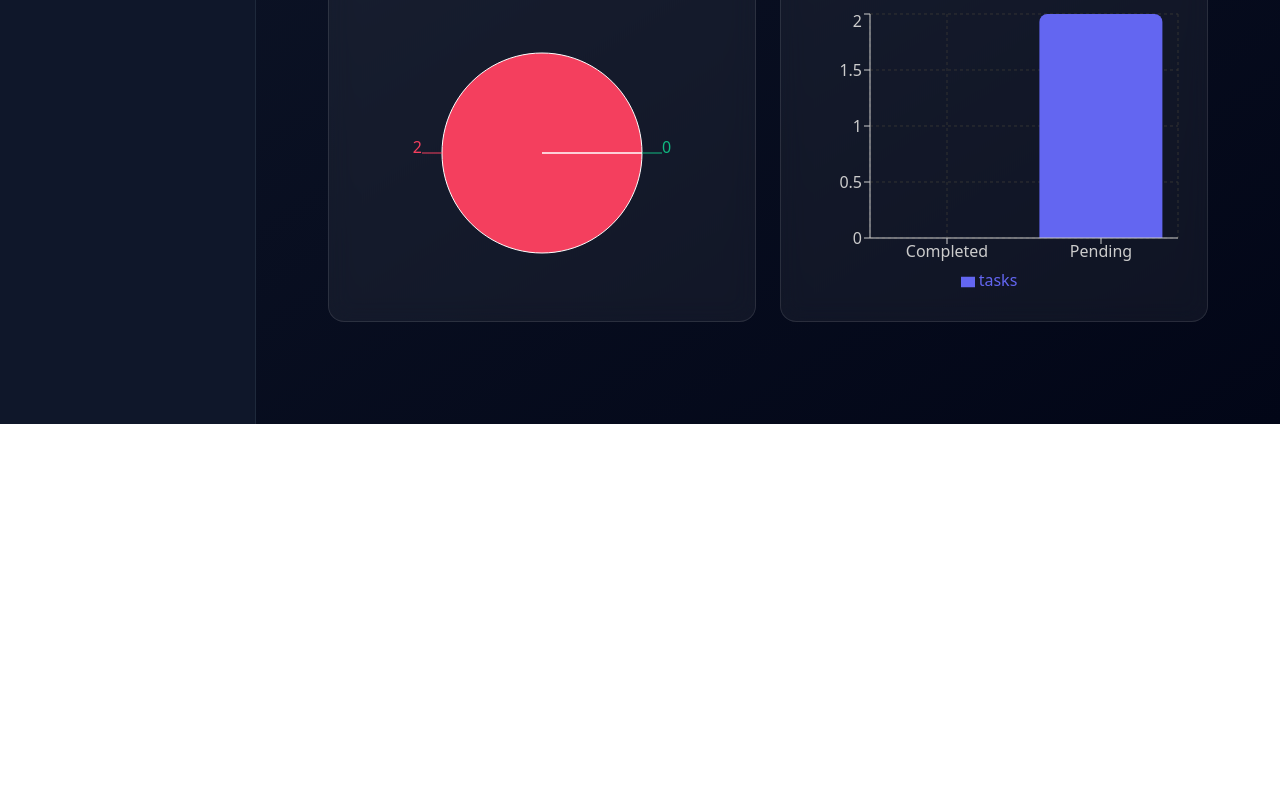
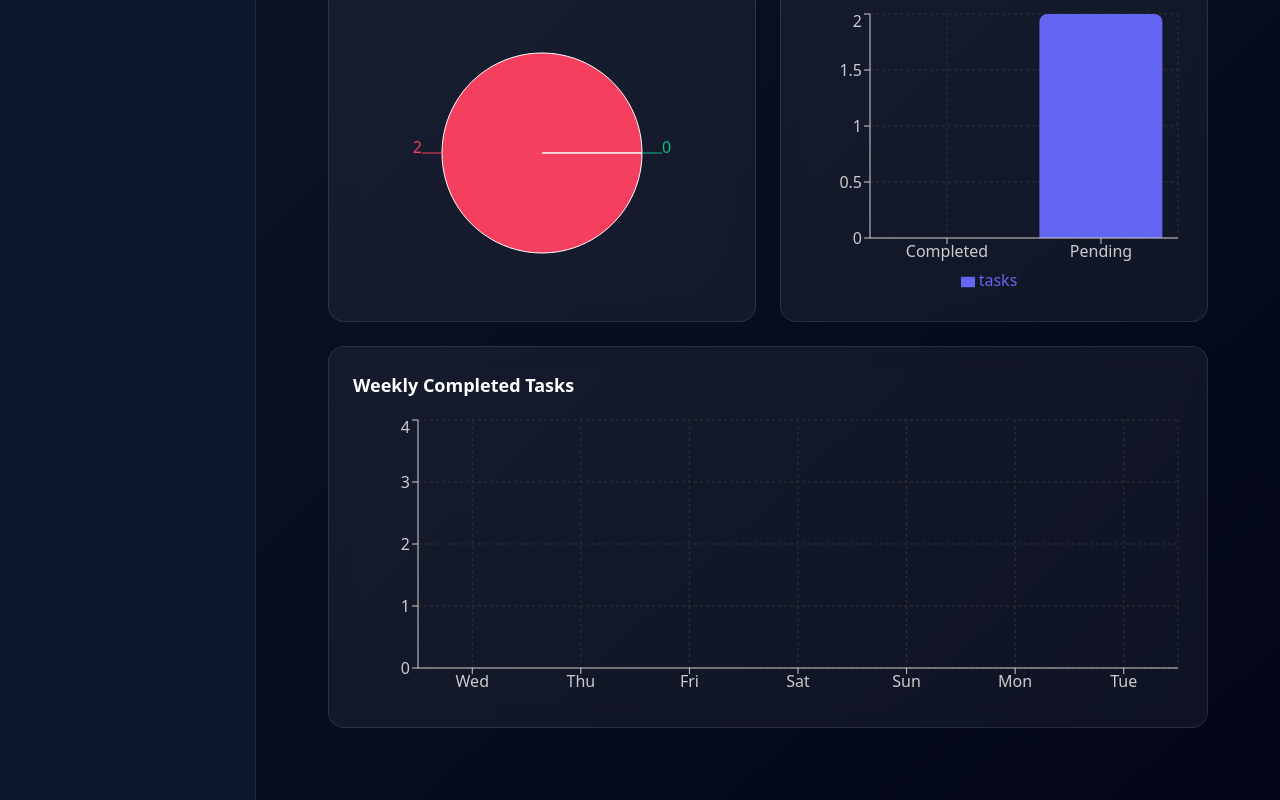
Before and after one commit to Ayush1652002/TaskFlow, a React (Vite) app: page /analytics in a window 1280 px wide. Shown: the part 376-1176 px from the top of the page. Before the commit the page ends 800 px from the top, so only its background shows below. Built offline with nearby package versions, Linux system fonts and the light colour scheme.

Commit message:
Stage 6 - Weekly productivity analytics and advanced metrics

```diff
--- a/src/Pages/Analytics.jsx
+++ b/src/Pages/Analytics.jsx
@@ -50,6 +50,27 @@ export default function Analytics() {
     { name: "Completed", tasks: completed },
     { name: "Pending", tasks: pending },
   ];
+
+  const last7Days = Array.from({ length: 7 }).map((_, i) => {
+  const date = new Date();
+  date.setDate(date.getDate() - (6 - i));
+  return date.toDateString();
+});
+
+// Completed tasks for each of last 7 days
+const weeklyCompletedData = last7Days.map((day) => {
+  return {
+    day: day.slice(0, 3), // Mon, Tue, etc
+    completed: tasks.filter(
+      (task) =>
+        task.completedAt &&
+        new Date(task.completedAt).toDateString() === day
+    ).length,
+  };
+});
+
+
+
 
   return (
     <div className="p-6 space-y-6">
@@ -134,6 +155,28 @@ export default function Analytics() {
 
       </div>
 
+      <div className="bg-white/5 backdrop-blur-md p-6 rounded-2xl border border-white/10 mt-6">
+  <h2 className="text-lg font-semibold mb-4">
+    Weekly Completed Tasks
+  </h2>
+
+  <div className="h-72">
+    <ResponsiveContainer width="100%" height="100%">
+      <BarChart data={weeklyCompletedData}>
+        <CartesianGrid strokeDasharray="3 3" stroke="#333" />
+        <XAxis dataKey="day" stroke="#ccc" />
+        <YAxis stroke="#ccc" />
+        <Tooltip />
+        <Bar
+          dataKey="completed"
+          fill="#22c55e"
+          radius={[6, 6, 0, 0]}
+        />
+      </BarChart>
+    </ResponsiveContainer>
+  </div>
+</div>
+
     </div>
   );
 }
```
